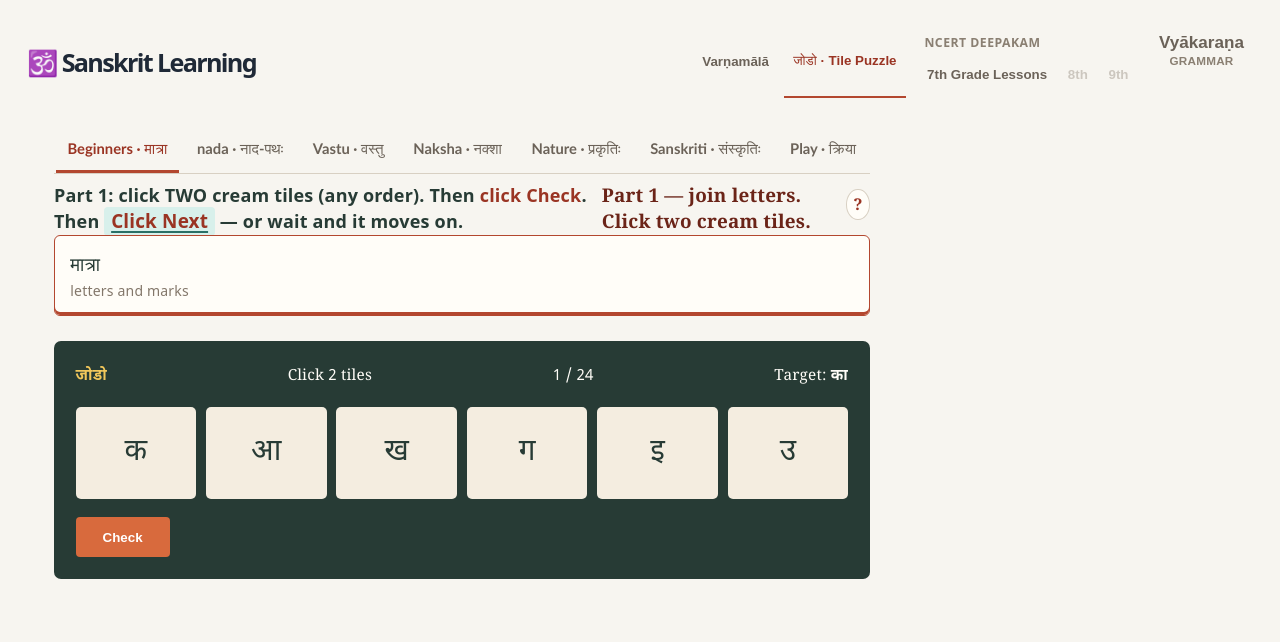
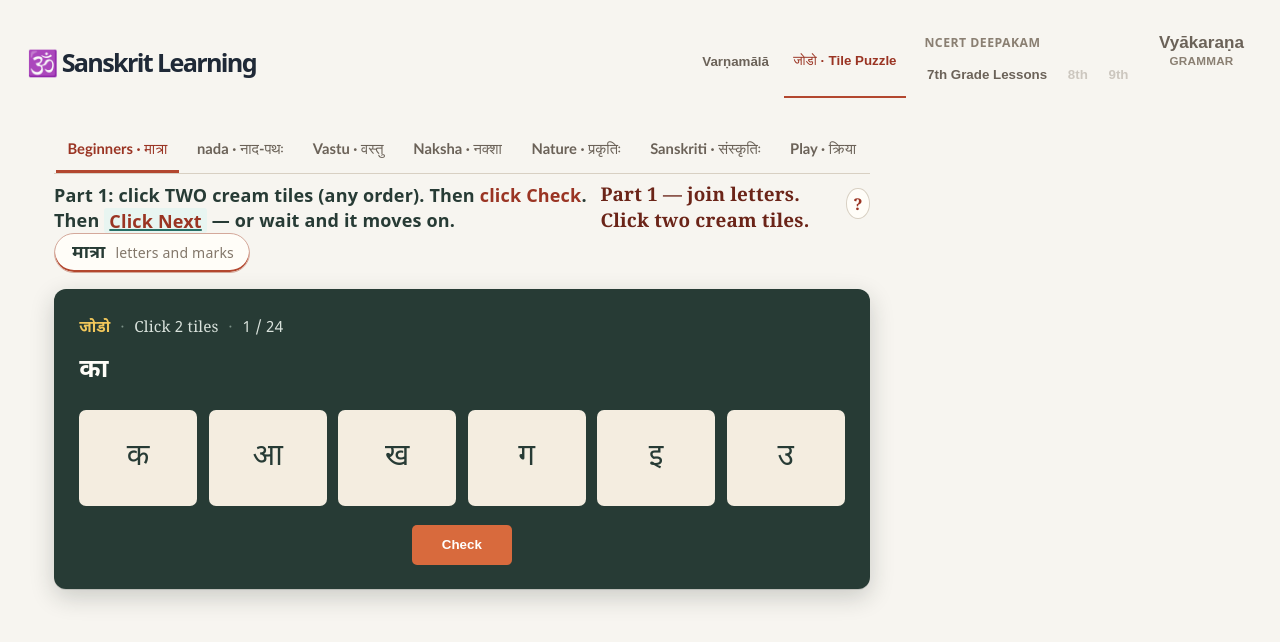
Before and after one commit to ashome16/sanskrit-teaching-web-app-from-beginner-to-advanced-, a React (Vite) app: page / in a window 1280 px wide. Both pictures are taken after a click on the button "जोडो · Tile Puzzle". Shown: the top 642 px of the page. Built offline with nearby package versions, Linux system fonts and the light colour scheme.

Commit message:
Polish puzzle board layout: compact pack chip, hero prompt, centered Check.
Move Target out of the meta toolbar, calm tip-next styling, and fix loop tip copy so it no longer mentions a yellow tip above the board.

```diff
--- a/src/components/Board.tsx
+++ b/src/components/Board.tsx
@@ -310,17 +310,20 @@ const Board: React.FC = () => {
       {packTitle && <div className="pack-shelf" aria-label="Packs">
         <div className="pack-card active">
           <strong>{displayPackTitle}</strong>
-          {packGloss && <small>{displayPackGloss}</small>}
+          {displayPackGloss && <small>{displayPackGloss}</small>}
         </div>
       </div>}
 
       <section className="puzzle-board">
         <div className="puzzle-meta">
-          <span>{displaySkin}</span>
-          <span>{targetIsWholeTile ? 'Click 1 tile' : (activeBoardShelf?.skin === 'जोडो' ? 'Click 2 tiles' : 'Click 1 tile')}</span>
-          <span>{puzzleIndex + 1} / {activePuzzles.length}</span>
-          <span>Target: <b>{activePuzzle.prompt ?? activePuzzle.target}</b></span>
+          <span className="meta-skin">{displaySkin}</span>
+          <span className="meta-sep" aria-hidden="true">·</span>
+          <span className="meta-hint">{targetIsWholeTile ? 'Click 1 tile' : (activeBoardShelf?.skin === 'जोडो' ? 'Click 2 tiles' : 'Click 1 tile')}</span>
+          <span className="meta-sep" aria-hidden="true">·</span>
+          <span className="meta-progress">{puzzleIndex + 1} / {activePuzzles.length}</span>
         </div>
+
+        <p className="puzzle-prompt">{activePuzzle.prompt ?? activePuzzle.target}</p>
 
         <div className="tile-row">
           {activePuzzle.tiles.map((tile, index) => (
@@ -330,7 +333,9 @@ const Board: React.FC = () => {
           ))}
         </div>
 
-        <button className="check-button" onClick={submitCheck}>Check</button>
+        <div className="puzzle-actions">
+          <button className="check-button" onClick={submitCheck}>Check</button>
+        </div>
 
         {checked && isCorrect && (
           <div className="puzzle-result correct">
--- a/src/styles/board.css
+++ b/src/styles/board.css
@@ -4,16 +4,16 @@
 .wing-button.active { border-bottom-color: #b3472f; color: #9a3423; }
 .board-tip { color: #273b35; font-size: 1rem; font-weight: 700; line-height: 1.4; margin: .5rem 0 0; }
 .board-tip .tip-next, .welcome-overlay strong.tip-next {
-  background: #d8f0eb;
-  border-radius: 4px;
+  background: #e8f5f1;
+  border-radius: 3px;
   color: #9a3423;
-  font-size: 1.05rem;
+  font-size: 1rem;
   font-weight: 800;
-  padding: .08rem .38rem;
+  padding: .04rem .28rem;
   text-decoration: underline;
   text-decoration-color: #2a6f66;
-  text-decoration-thickness: 2px;
-  text-underline-offset: 3px;
+  text-decoration-thickness: 1.5px;
+  text-underline-offset: 2px;
 }
 .board-tip strong:not(.tip-next) { color: #9a3423; font-weight: 800; }
 .welcome-overlay strong { color: #9a3423; font-weight: 800; }
@@ -22,21 +22,35 @@
 .board-heading h2 { color: #273b35; font: 700 2rem 'Noto Sans Devanagari', Georgia, serif; margin: 0; }
 .board-heading p:not(.eyebrow) { color: #746b61; margin-top: .35rem; }
 .board-mark { color: #b39a55; font: 3rem Georgia, serif; }
-.pack-shelf { display: grid; gap: .75rem; grid-template-columns: repeat(auto-fit, minmax(150px, 1fr)); margin-bottom: 1.4rem; }
-.pack-card { background: #fffdf8; border: 1px solid #d8d0c3; border-radius: 6px; cursor: pointer; display: grid; gap: .25rem; padding: .85rem; text-align: left; }
-.pack-card.active { border-color: #b3472f; box-shadow: inset 0 -3px #b3472f; }
-.pack-card span, .pack-card small { color: #83776a; font-size: .78rem; }.pack-card strong { color: #273b35; font: 700 1.05rem Georgia, serif; }.pack-card small { line-height: 1.3; }
-.puzzle-board { background: #273b35; border-radius: 7px; color: #fffdf8; overflow: visible; padding: 1.2rem; }
-.puzzle-meta { display: flex; font-family: 'Noto Sans Devanagari', Georgia, serif; justify-content: space-between; font-size: .85rem; margin-bottom: 1rem; }.puzzle-meta span:first-child { color: #f1c75b; font-weight: 700; }
-.puzzle-prompt { color: #f4ede0; font-family: 'Noto Sans Devanagari', Georgia, serif; font-size: 1.15rem; margin: 0 0 1rem; }
-.tile-row { display: grid; gap: .55rem; grid-template-columns: repeat(6, minmax(0, 1fr)); }
-.puzzle-tile { background: #f4ede0; border: 2px solid transparent; border-radius: 5px; color: #273b35; cursor: pointer; min-height: 92px; padding: .6rem .25rem; }.puzzle-tile.chosen { border-color: #f1c75b; transform: translateY(-4px); }.puzzle-tile span { display: block; font: 1.65rem 'Noto Sans Devanagari', Georgia, serif; }.puzzle-tile small { color: #756b60; display: block; font-size: .65rem; margin-top: .4rem; }
-.check-button { background: #d86a3d; border: 0; border-radius: 4px; color: white; cursor: pointer; font-weight: 700; margin-top: 1rem; padding: .7rem 1.5rem; }.puzzle-result { animation: fuse .4s ease-out; border-top: 1px solid #62766d; display: flex; flex-direction: column; font-family: 'Noto Sans Devanagari', Georgia, serif; margin-top: 1rem; overflow: visible; padding-top: 1rem; }.puzzle-result strong { color: #f1c75b; }.result-english { font: 700 1.7rem Georgia, serif; margin: .45rem 0; }.result-sanskrit { font-size: 1.1rem; }.result-seed { color: #cbd6c8; font-size: .8rem; margin-top: .5rem; }.board-status { color: #746b61; padding: 1rem 0; }.board-status.error { color: #a33c2b; }
+.pack-shelf { display: flex; flex-wrap: wrap; gap: .5rem; margin-bottom: .9rem; }
+.pack-card { background: #fffdf8; border: 1px solid #e4ddd2; border-radius: 999px; cursor: default; display: inline-flex; align-items: baseline; flex-wrap: wrap; gap: .35rem .55rem; max-width: fit-content; padding: .4rem .85rem .4rem .95rem; text-align: left; width: fit-content; }
+.pack-card.active { border-color: #d4a89a; box-shadow: inset 0 -2px #b3472f; }
+.pack-card span, .pack-card small { color: #83776a; font-size: .78rem; }
+.pack-card strong { color: #273b35; font: 700 1rem 'Noto Sans Devanagari', Georgia, serif; }
+.pack-card small { line-height: 1.3; }
+.puzzle-board { background: #273b35; border-radius: 12px; box-shadow: 0 8px 24px #17251f33, 0 1px 0 #17251f22; color: #fffdf8; overflow: visible; padding: 1.45rem 1.4rem 1.35rem; }
+.puzzle-meta { align-items: center; display: flex; flex-wrap: wrap; font-family: 'Noto Sans Devanagari', Georgia, serif; gap: .35rem .55rem; font-size: .85rem; margin-bottom: .7rem; }
+.puzzle-meta .meta-skin { color: #f1c75b; font-weight: 700; }
+.puzzle-meta .meta-hint, .puzzle-meta .meta-progress { color: #d9e2dc; }
+.puzzle-meta .meta-sep { color: #7a8f86; font-weight: 400; user-select: none; }
+.puzzle-prompt { color: #fffdf8; font-family: 'Noto Sans Devanagari', Georgia, serif; font-size: 1.45rem; font-weight: 600; letter-spacing: .01em; line-height: 1.35; margin: 0 0 1.15rem; }
+.tile-row { display: grid; gap: .65rem; grid-template-columns: repeat(6, minmax(0, 1fr)); }
+.puzzle-tile { background: #f4ede0; border: 2px solid transparent; border-radius: 7px; color: #273b35; cursor: pointer; min-height: 96px; padding: .65rem .3rem; }.puzzle-tile.chosen { border-color: #f1c75b; transform: translateY(-4px); }.puzzle-tile span { display: block; font: 1.65rem 'Noto Sans Devanagari', Georgia, serif; }.puzzle-tile small { color: #756b60; display: block; font-size: .65rem; margin-top: .4rem; }
+.puzzle-actions { display: flex; justify-content: center; margin-top: 1.05rem; }
+.check-button { background: #d86a3d; border: 0; border-radius: 5px; color: white; cursor: pointer; font-weight: 700; margin: 0; padding: .7rem 1.65rem; }.puzzle-result { animation: fuse .4s ease-out; border-top: 1px solid #62766d; display: flex; flex-direction: column; font-family: 'Noto Sans Devanagari', Georgia, serif; margin-top: 1rem; overflow: visible; padding-top: 1rem; }.puzzle-result strong { color: #f1c75b; }.result-english { font: 700 1.7rem Georgia, serif; margin: .45rem 0; }.result-sanskrit { font-size: 1.1rem; }.result-seed { color: #cbd6c8; font-size: .8rem; margin-top: .5rem; }.board-status { color: #746b61; padding: 1rem 0; }.board-status.error { color: #a33c2b; }
 .next-button { background: #f1c75b; border: 2px solid #e0b84a; border-radius: 5px; color: #273b35; cursor: pointer; font-size: 1rem; font-weight: 800; margin: .8rem 0 0; order: 99; padding: .55rem 1.25rem; box-shadow: 0 2px 0 #c9a63d; }
 .sound-overlay { animation: sound-in .15s ease-out; background: #f1c75b; border: 2px solid #273b35; border-radius: 6px; bottom: 1.5rem; box-shadow: 0 8px 20px #17251f66; color: #273b35; display: grid; gap: .2rem; min-width: 210px; padding: .8rem; position: fixed; right: 1.5rem; z-index: 4; }.sound-overlay strong { font: 2rem 'Noto Sans Devanagari', Georgia, serif; }.sound-overlay small { font-size: .68rem; margin-top: .3rem; }.sound-close { background: #273b35; border: 0; border-radius: 4px; color: #f1c75b; cursor: pointer; font-weight: 700; margin-top: .4rem; padding: .35rem .8rem; }
 @keyframes fuse { from { opacity: 0; transform: translateX(-20px); } to { opacity: 1; transform: translateX(0); } }
 @keyframes sound-in { from { opacity: 0; transform: translateY(8px); } to { opacity: 1; transform: translateY(0); } }
-@media (max-width: 600px) { .board-shell { padding-inline: 1rem; }.tile-row { grid-template-columns: repeat(3, 1fr); }.board-heading h2 { font-size: 1.6rem; } }
+@media (max-width: 600px) {
+  .board-shell { padding-inline: 1rem; }
+  .tile-row { grid-template-columns: repeat(3, 1fr); gap: .55rem; }
+  .puzzle-board { padding: 1.15rem 1rem 1.1rem; border-radius: 10px; }
+  .puzzle-prompt { font-size: 1.25rem; }
+  .puzzle-meta { gap: .3rem .45rem; }
+  .puzzle-tile { min-height: 88px; }
+  .board-heading h2 { font-size: 1.6rem; }
+}
 
 .board-tip-row { align-items: center; display: flex; gap: .5rem; justify-content: space-between; }
 .welcome-open { background: #fffdf8; border: 1px solid #d8d0c3; border-radius: 50%; color: #9a3423; cursor: pointer; font: 700 .9rem Georgia, serif; height: 1.7rem; width: 1.7rem; }
```
Also changed, not shown: public/labels.txt.
